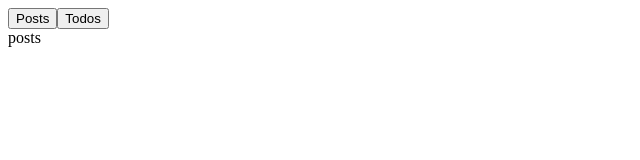
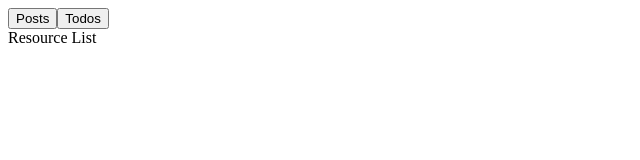
Before and after one commit to crhwebdev-courses/hooks-simple, a React (Create React App) app: page / in a window 1280 px wide. Shown: the top 160 px of the page, without its empty margins (0-640 px from the left). Built offline with nearby package versions, Linux system fonts and the light colour scheme.

Commit message:
Add ResourceLlist component to App and pass resource state to it as a prop

```diff
--- a/src/components/App.js
+++ b/src/components/App.js
@@ -1,4 +1,5 @@
 import React, { useState } from 'react';
+import ResourceList from './ResourceList';
 
 const App = () => {
   // use useState hook to set state for this functional component
@@ -11,7 +12,7 @@ const App = () => {
         <button onClick={() => setResource('posts')}>Posts</button>
         <button onClick={() => setResource('todos')}>Todos</button>
       </div>
-      {resource}
+      <ResourceList resource={resource} />
     </div>
   );
 };
```
